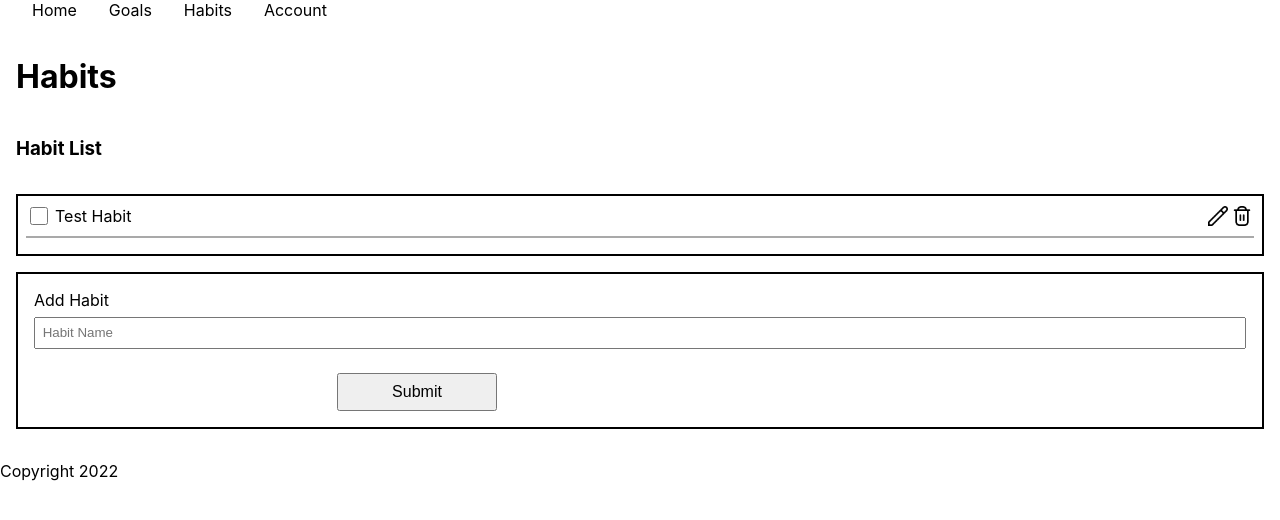
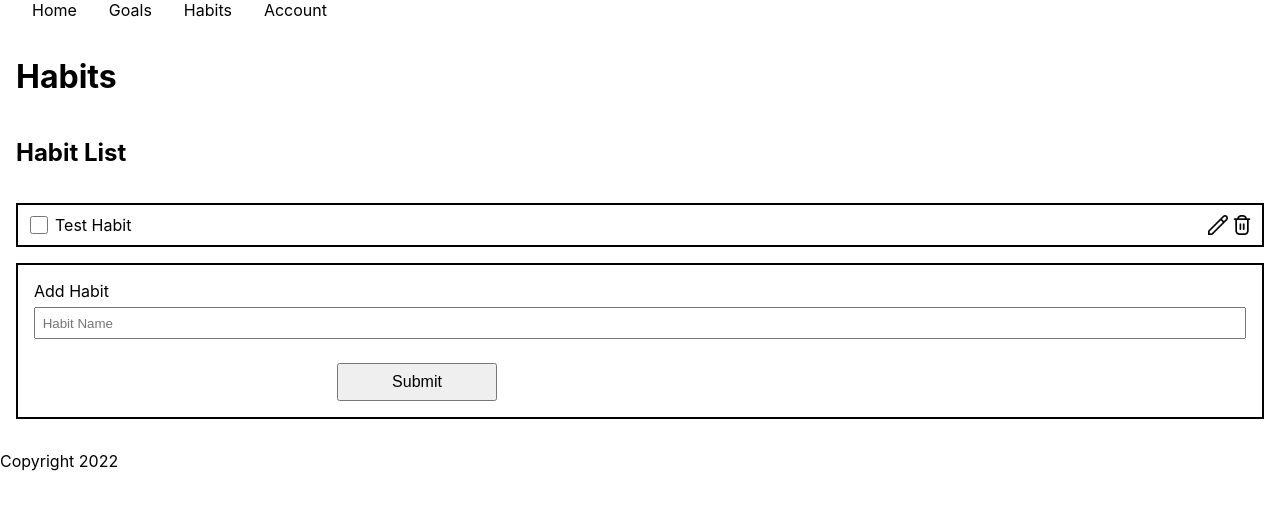
Before and after one commit to DennieCodes/levelup, a Next.js app: page /habits/Habits in a window 1280 px wide. Shown: the top 520 px of the page. Built offline with nearby package versions, Linux system fonts and the light colour scheme.

Commit message:
Disabled hook useLocalStorageReducer and enabled simple useReducer

```diff
--- a/src/context/habits.context.tsx
+++ b/src/context/habits.context.tsx
@@ -1,7 +1,6 @@
-import React, { createContext } from "react";
+import React, { createContext, useReducer } from "react";
 import { v4 as uuidv4 } from "uuid";
 
-import useLocalStorageReducer from "../hooks/useLocalStorageReducer";
 import habitReducer from "../reducer/habit.reducer";
 import { HabitType, HabitReducerAction } from "../models/habits";
 
@@ -23,11 +22,13 @@ export const HabitsContext = createContext<HabitsContextType>(
 );
 
 export function HabitsProvider({ children }: { children: React.ReactNode }) {
-  const [habits, dispatch] = useLocalStorageReducer(
-    "habits",
-    defaultHabit,
-    habitReducer
-  );
+  // const [habits, dispatch] = useLocalStorageReducer(
+  //   "habits",
+  //   defaultHabit,
+  //   habitReducer
+  // );
+
+  const [habits, dispatch] = useReducer(habitReducer, defaultHabit);
 
   return (
     <HabitsContext.Provider value={{ habits, dispatch }}>
--- a/src/hooks/useLocalStorageReducer.ts
+++ /dev/null
@@ -1,28 +0,0 @@
-import { useReducer, useEffect } from "react";
-import { HabitType, HabitReducerAction } from "../models/habits";
-
-export default function useLocalStorageReducer(
-  key: string,
-  defaultVal: HabitType[],
-  reducer: (state: HabitType[], action: HabitReducerAction) => HabitType[]
-): [HabitType[], React.Dispatch<HabitReducerAction>] {
-  const [state, dispatch] = useReducer(reducer, defaultVal, () => {
-    let val = defaultVal;
-
-    try {
-      val = JSON.parse(
-        window.localStorage.getItem(key) || String(defaultVal)
-      ) as HabitType[];
-    } catch (e) {
-      val = defaultVal;
-    }
-
-    return val;
-  });
-
-  useEffect(() => {
-    window.localStorage.setItem(key, JSON.stringify(state));
-  }, [key, state]);
-
-  return [state, dispatch];
-}
--- a/src/pages/habits/habitList/HabitList.tsx
+++ b/src/pages/habits/habitList/HabitList.tsx
@@ -9,20 +9,31 @@ const HabitList = () => {
   const { habits } = useContext(HabitsContext);
 
   return (
-    <section className={styles.habitList}>
+    <div className={styles.habitList}>
       <h1>Habit List</h1>
       <ul className={styles.habits}>
         {habits.map((habit: HabitType) => {
           return (
-            <>
-              <Habit key={habit.id} {...habit} />
-              <hr className={styles.habitDivider} />
-            </>
+            <div key={habit.id} className={habit.habit}>
+              <Habit {...habit} />
+            </div>
           );
         })}
       </ul>
-    </section>
+    </div>
   );
 };
 
+// export async function getStaticProps() {
+// 	const argentineTime = await fetch('http://worldtimeapi.org/api/ip')
+// 		.then((response) => response.json())
+// 		.then((data) => console.log(data));
+
+// 	console.log(argentineTime);
+
+// 	return {
+// 		argentineTime,
+// 	};
+// }
+
 export default HabitList;
```
Also changed, not shown: src/hooks/useLocalStorageReducer.txt (added), 1 other file (tests, documents, lock files or other folders).
